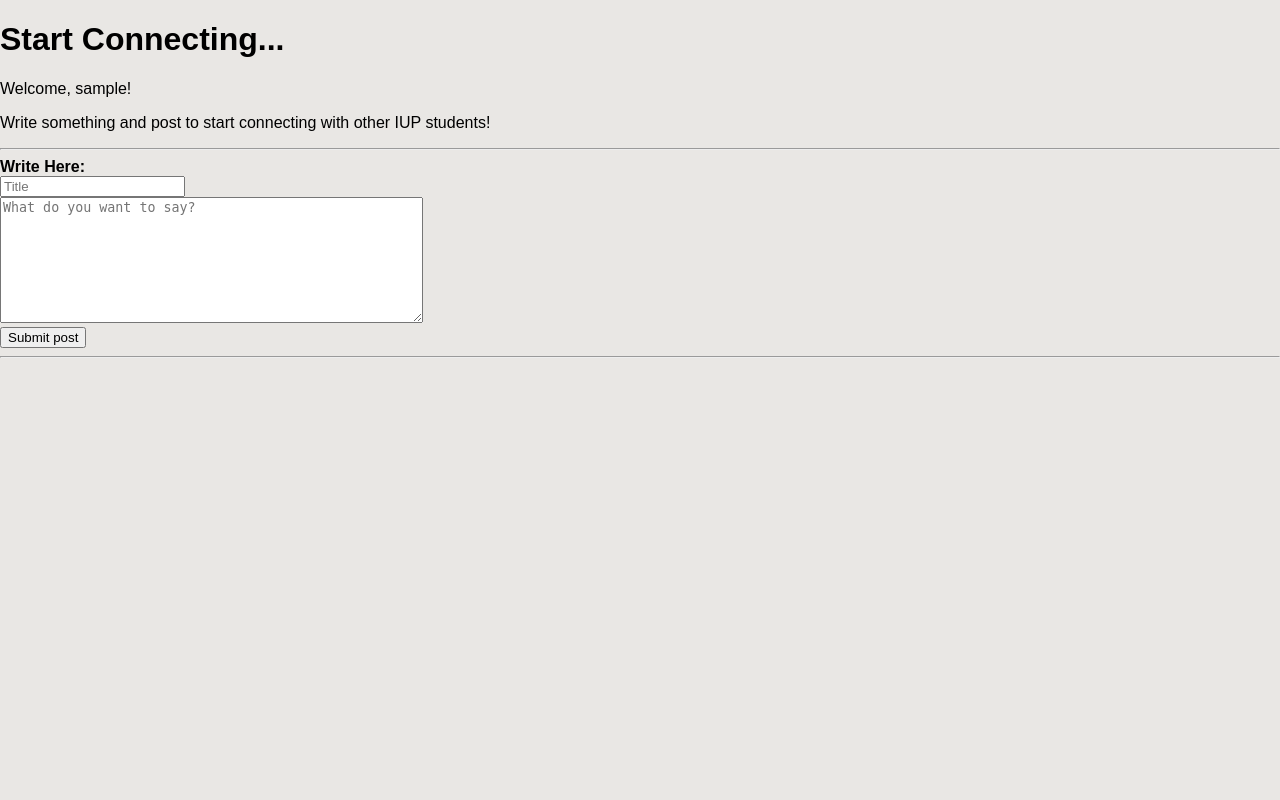
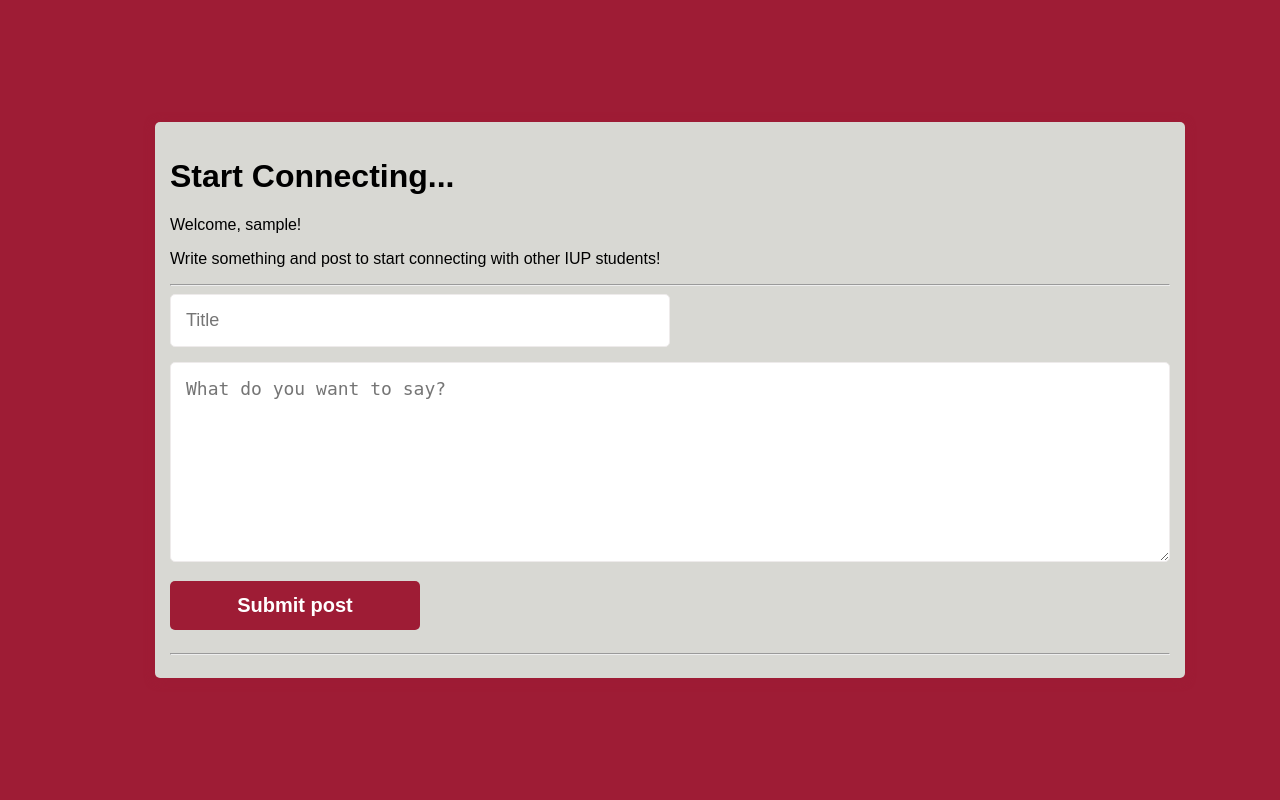
Before and after one commit to realmastercoder/connectiup, a PHP site: page /new_post.php in a window 1280 px wide. Run offline with PHP 8.4, Linux system fonts and the light colour scheme; the visitor is signed in with stand-in values (Sample User, id 1).

Commit message:
Add files via upload

```diff
--- a/new_post.php
+++ b/new_post.php
@@ -19,10 +19,12 @@ if (!$conn) {
 
     <head>
         <title>ConnectIUP - Post Feature</title>
-        <link rel="stylesheet" href="css/style.css">
+        <link rel="stylesheet" href="css/poststyle.css">
     </head>
 
     <body>
+        <div class="box">
+            <div class="formBox">
                 <form action="post_page.php" method="POST">
                     <h1>Start Connecting...</h1>
                     <?php
@@ -31,8 +33,6 @@ if (!$conn) {
 
                     <p>Write something and post to start connecting with other IUP students!</p>
                     <hr>
-            <label for="post"> <strong>Write Here:</strong> </label>
-            <br>
                     <input type="text" id="title" name="title" placeholder="Title" required>
                     <br>
 
@@ -43,5 +43,7 @@ if (!$conn) {
                     <hr>
 
                 </form>
+            </div>
+        </div>
     </body>
 </html>
```
Lines whose indentation alone changed are shown as unchanged.
